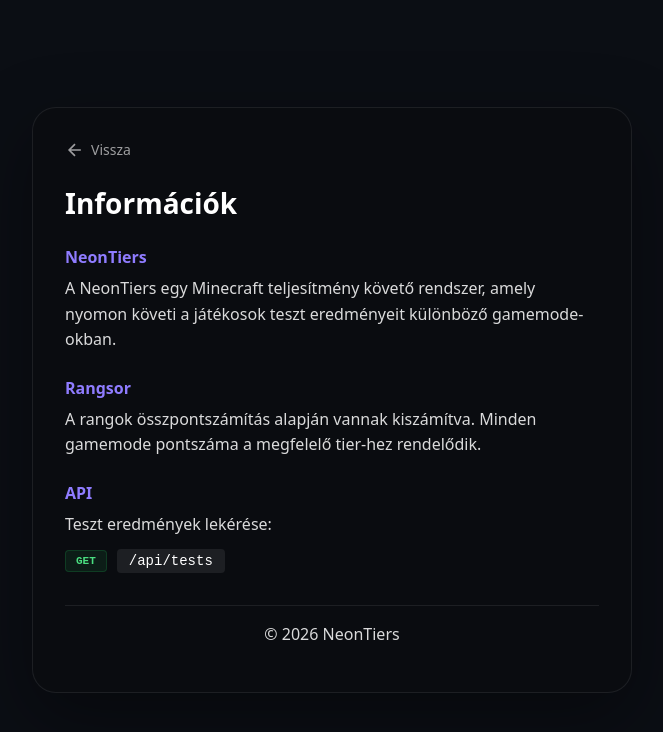
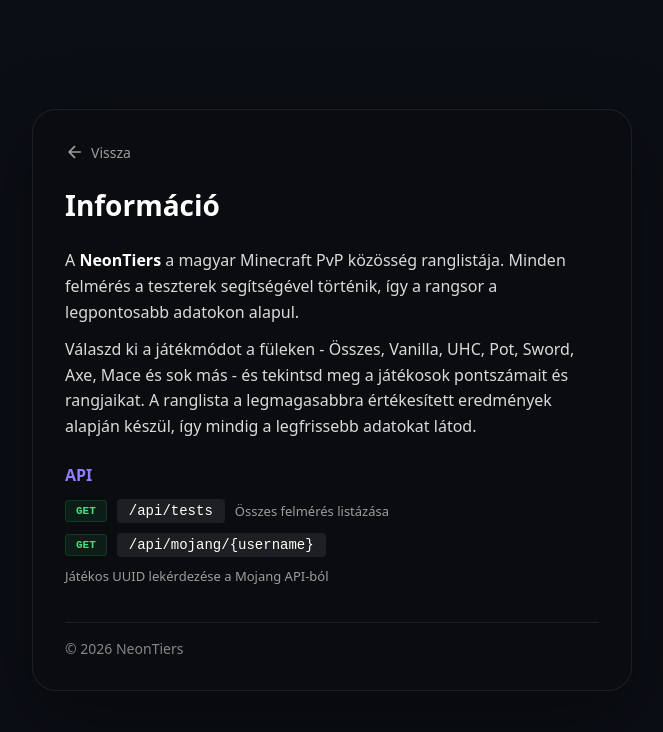
Before and after one commit to NeonGamer3220/neontiers-simple, a Next.js app: page /informaciok in a window 1280 px wide. Shown: the top 732 px of the page, without its empty margins (308-971 px from the left). Built offline with nearby package versions, Linux system fonts and the light colour scheme; a web font is replaced by a local one.

Commit message:
Remove gamemode URL rewrites - all content stays on neontiers.hu root path; restore original info text

```diff
--- a/app/informaciok/page.js
+++ b/app/informaciok/page.js
@@ -14,29 +14,34 @@ export default function Informaciok() {
           Vissza
         </Link>
 
-        <h1>Információk</h1>
+        <h1>Információ</h1>
 
-        <section>
-          <h2>NeonTiers</h2>
-          <p>A NeonTiers egy Minecraft teljesítmény követő rendszer, amely nyomon követi a játékosok teszt eredményeit különböző gamemode-okban.</p>
-        </section>
+        <p className="infoText">
+          A <strong>NeonTiers</strong> a magyar Minecraft PvP közösség ranglistája.
+          Minden felmérés a teszterek segítségével történik, így a rangsor a
+          legpontosabb adatokon alapul.
+        </p>
+        <p className="infoText">
+          Válaszd ki a játékmódot a füleken - Összes, Vanilla, UHC, Pot, Sword,
+          Axe, Mace és sok más - és tekintsd meg a játékosok pontszámait és
+          rangjaikat. A ranglista a legmagasabbra értékesített eredmények
+          alapján készül, így mindig a legfrissebb adatokat látod.
+        </p>
 
-        <section>
-          <h2>Rangsor</h2>
-          <p>A rangok összpontszámítás alapján vannak kiszámítva. Minden gamemode pontszáma a megfelelő tier-hez rendelődik.</p>
-        </section>
-
-        <section>
-          <h2>API</h2>
-          <p>Teszt eredmények lekérése:</p>
-          <div className="endpoint">
-            <span className="method">GET</span>
-            <span className="path">/api/tests</span>
-          </div>
-        </section>
+        <h2 className="infoSub">API</h2>
+        <div className="endpoint">
+          <span className="method">GET</span>
+          <span className="path">/api/tests</span>
+          <span className="desc">Összes felmérés listázása</span>
+        </div>
+        <div className="endpoint">
+          <span className="method">GET</span>
+          <span className="path">/api/mojang/{"{username}"}</span>
+          <span className="desc">Játékos UUID lekérdezése a Mojang API-ból</span>
+        </div>
 
         <footer>
-          <p>© {new Date().getFullYear()} NeonTiers</p>
+          © {new Date().getFullYear()} NeonTiers
         </footer>
       </main>
 
@@ -80,25 +85,27 @@ export default function Informaciok() {
           color: #fff;
           margin: 0 0 24px;
         }
-        .infoCard h2 {
+        .infoText {
+          color: rgba(255,255,255,0.85);
+          line-height: 1.6;
+          margin: 0 0 12px;
+        }
+        .infoText strong { color: #fff; font-weight: 700; }
+        .infoSub {
           font-size: 16px;
           font-weight: 700;
           color: #8f7cff;
           margin: 24px 0 8px;
         }
-        .infoCard p {
-          color: rgba(255,255,255,0.85);
-          line-height: 1.6;
-          margin: 0 0 12px;
-        }
         .endpoint {
           display: flex;
           align-items: center;
           gap: 10px;
-          margin-top: 8px;
+          flex-wrap: wrap;
+          padding: 5px 0;
         }
         .method {
-          font-family: monospace;
+          font-family: "JetBrains Mono", monospace;
           font-size: 11px;
           font-weight: 800;
           padding: 4px 10px;
@@ -108,19 +115,23 @@ export default function Informaciok() {
           border: 1px solid #22c55e30;
         }
         .path {
-          font-family: monospace;
+          font-family: "JetBrains Mono", monospace;
           font-size: 14px;
           color: #fff;
           background: rgba(255,255,255,0.08);
           padding: 4px 12px;
           border-radius: 4px;
         }
+        .desc {
+          color: rgba(255,255,255,0.6);
+          font-size: 13px;
+        }
         footer {
           margin-top: 32px;
           padding-top: 16px;
           border-top: 1px solid rgba(255,255,255,0.08);
-          text-align: center;
           color: rgba(255,255,255,0.5);
+          font-size: 14px;
         }
       `}</style>
     </div>
--- a/next.config.js
+++ b/next.config.js
@@ -2,25 +2,7 @@
 const nextConfig = {
   reactStrictMode: true,
   async rewrites() {
-    return [
-      { source: '/vanilla', destination: '/?mode=vanilla' },
-      { source: '/uhc', destination: '/?mode=uhc' },
-      { source: '/pot', destination: '/?mode=pot' },
-      { source: '/nethpot', destination: '/?mode=nethpot' },
-      { source: '/smp', destination: '/?mode=smp' },
-      { source: '/sword', destination: '/?mode=sword' },
-      { source: '/axe', destination: '/?mode=axe' },
-      { source: '/mace', destination: '/?mode=mace' },
-      { source: '/cart', destination: '/?mode=cart' },
-      { source: '/creeper', destination: '/?mode=creeper' },
-      { source: '/diasmp', destination: '/?mode=diasmp' },
-      { source: '/ogvanilla', destination: '/?mode=ogvanilla' },
-      { source: '/shieldlessuhc', destination: '/?mode=shieldlessuhc' },
-      { source: '/spearmace', destination: '/?mode=spearmace' },
-      { source: '/spearelytra', destination: '/?mode=spearelytra' },
-      { source: '/stickfight', destination: '/?mode=stickfight' },
-      { source: '/trident', destination: '/?mode=trident' },
-      ];
+    return [];
   },
 };
 
```
Also changed, not shown: app/page.js (+1 -11 lines).
